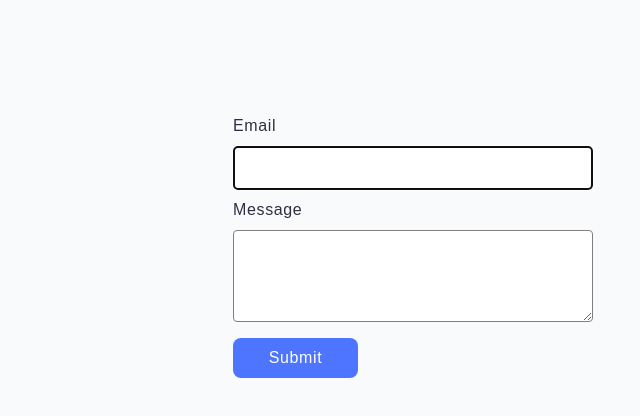
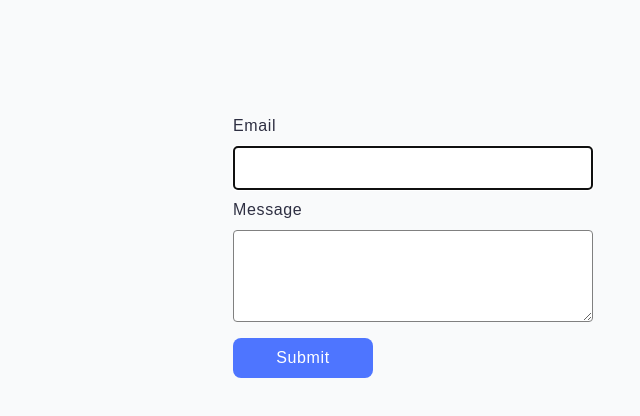
Before and after one commit to Suzy-Lana777/goit-js-hw-09, a website built with Vite: page src/2-form.html in a window 1280 px wide. Shown: the full height of the page, 239-879 px from the left. Built offline with nearby package versions, Linux system fonts and the light colour scheme.

Commit message:
final fix

```diff
--- a/src/css/styles.css
+++ b/src/css/styles.css
@@ -169,7 +169,7 @@ textarea :active {
 }
 button {
 padding: 8px 16px;
-width: 125px;
+width: 140px;
 height: 40px;
 border-radius: 8px;
 background: #4e75ff;
--- a/src/js/1-gallary.js
+++ b/src/js/1-gallary.js
@@ -93,6 +93,3 @@ const markup = imagesTemplate(images);
 refs.insertAdjacentHTML('afterbegin', markup);
 
 const lightbox = new SimpleLightbox(`.gallery a`, {captionsData: `alt`, captionDelay: 250});
-
-// const bodyGallery = (document.querySelector('body').style.backgroundColor =
-//   'white');
```
